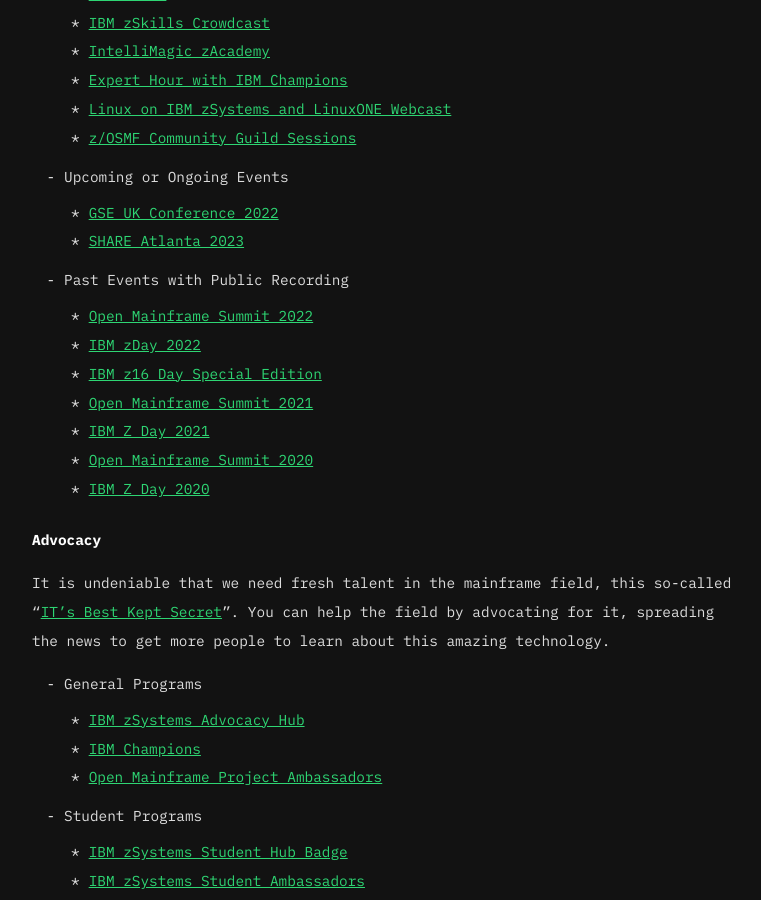
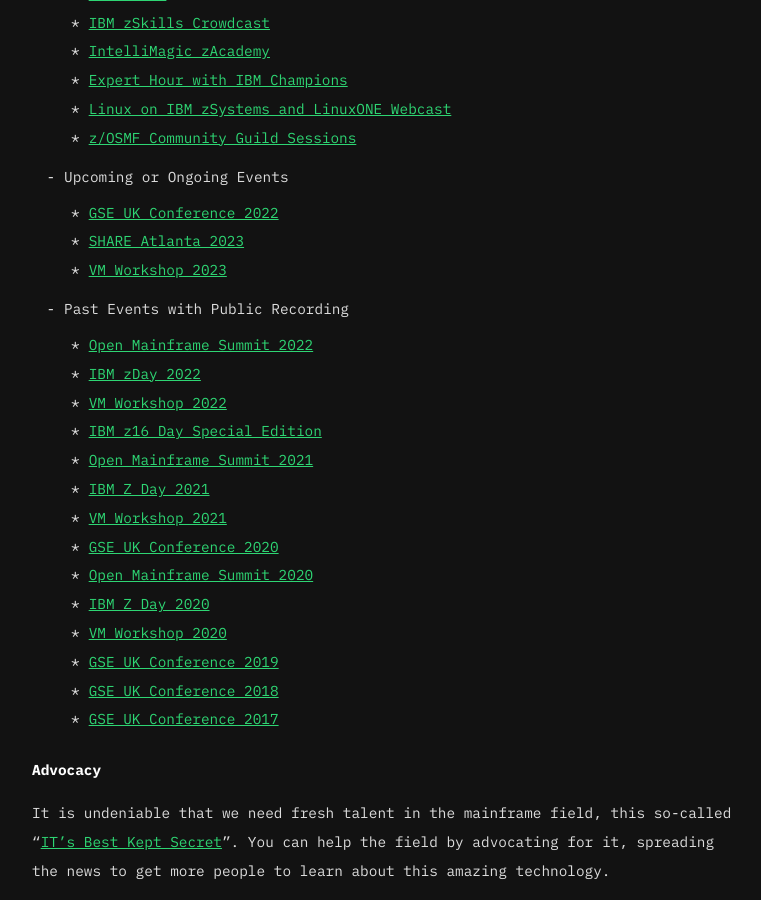
Before and after one commit to tanto259/securitypuppy, a Jekyll site: the page built from pages/links.md, in a window 1280 px wide and 900 px high, scrolled down 2473 px. Shown: the whole window, without its empty margins (258-1019 px from the left). Built offline with Jekyll 4.4.1, drawn with Linux system fonts in a browser that asks for light colours; some of the changed text lies outside the part shown.

Commit message:
Add GSE UK and VM Workshop recordings

```diff
--- a/pages/links.md
+++ b/pages/links.md
@@ -88,14 +88,22 @@
 - Upcoming or Ongoing Events
   * [GSE UK Conference 2022](https://conferences.gse.org.uk/2022){:target="_blank"}{:rel="noopener noreferrer"}
   * [SHARE Atlanta 2023](https://www.share.org/Events/SHARE-Atlanta-2023){:target="_blank"}{:rel="noopener noreferrer"}
+  * [VM Workshop 2023](http://vmworkshop.org/){:target="_blank"}{:rel="noopener noreferrer"}
 - Past Events with Public Recording
   * [Open Mainframe Summit 2022](https://www.youtube.com/playlist?list=PL8REpLGaY9QHyZhlGOQLx8iT9B1LgVoF0){:target="_blank"}{:rel="noopener noreferrer"}
   * [IBM zDay 2022](https://www.ibm.com/community/z/ibm-zday-2022/){:target="_blank"}{:rel="noopener noreferrer"}
+  * [VM Workshop 2022](https://www.youtube.com/playlist?list=PL5WWepmN1fC2CuvO323tldEMwGJtu0gpE){:target="_blank"}{:rel="noopener noreferrer"}
   * [IBM z16 Day Special Edition](https://www.ibm.com/community/z/ibm-z16-day-se-2022/){:target="_blank"}{:rel="noopener noreferrer"}
   * [Open Mainframe Summit 2021](https://www.youtube.com/playlist?list=PL8REpLGaY9QFFr5QMJ0Lh6TkUABpFB1ZB){:target="_blank"}{:rel="noopener noreferrer"}
   * [IBM Z Day 2021](https://www.ibm.com/community/z/ibm-z-day-2021/){:target="_blank"}{:rel="noopener noreferrer"}
+  * [VM Workshop 2021](https://www.youtube.com/playlist?list=PL5WWepmN1fC2tQJJh18KeGCZ1xkaNVaUc){:target="_blank"}{:rel="noopener noreferrer"}
+  * [GSE UK Conference 2020](https://www.youtube.com/@GSEUKRegion/playlists){:target="_blank"}{:rel="noopener noreferrer"}
   * [Open Mainframe Summit 2020](https://www.youtube.com/playlist?list=PL8REpLGaY9QGExAKP21tQ7v952Ri6re9p){:target="_blank"}{:rel="noopener noreferrer"}
   * [IBM Z Day 2020](https://www.ibm.com/community/z/2020-z-day-replays/){:target="_blank"}{:rel="noopener noreferrer"}
+  * [VM Workshop 2020](https://www.youtube.com/playlist?list=PL5WWepmN1fC2lamZevLvCBxveOUDE28QZ){:target="_blank"}{:rel="noopener noreferrer"}
+  * [GSE UK Conference 2019](https://www.youtube.com/playlist?list=PLuV-8Djx1_O0kWVMSiRj6P2TdwoxMxCf8)
+  * [GSE UK Conference 2018](https://www.youtube.com/playlist?list=PLuV-8Djx1_O3RKxtxmCNSms2tJjHDCHFJ)
+  * [GSE UK Conference 2017](https://www.youtube.com/playlist?list=PLuV-8Djx1_O3qqMFXkF9jYqqkp0SU6QPw)
 
 ### Advocacy
 
```
Also changed, not shown: other parts of pages/links.md (+2 -2 lines).
